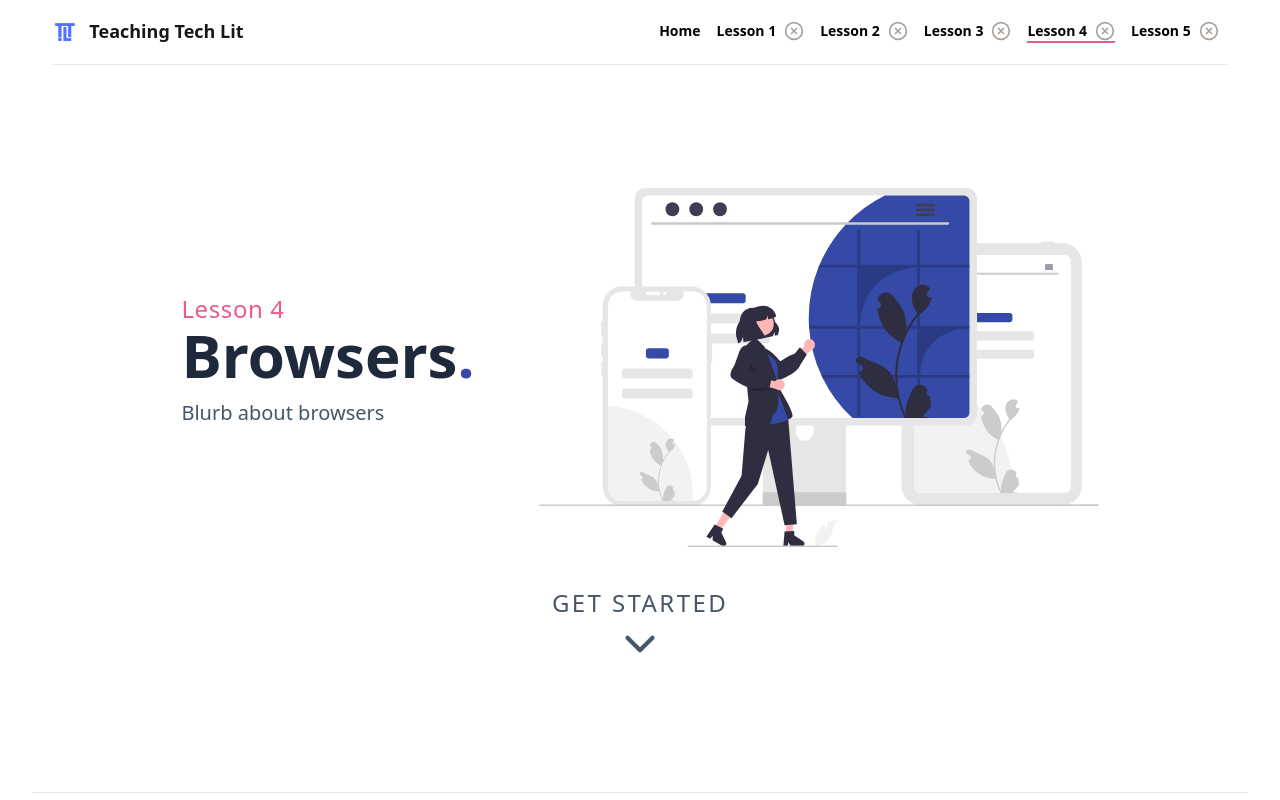
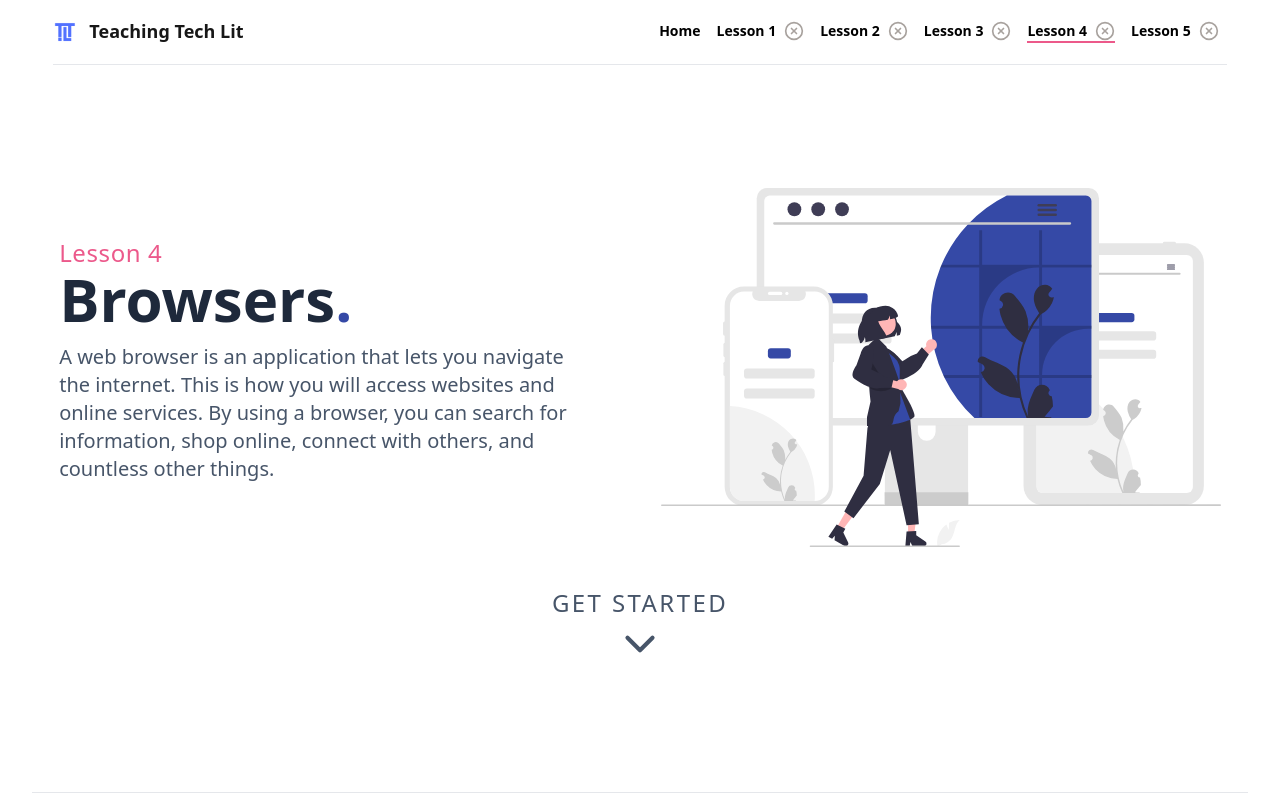
Before and after one commit to j-cleme/capstone_teaching-tech-lit, a SvelteKit app: page /browsers in a window 1280 px wide. Shown: the top 800 px of the page. Built offline with nearby package versions, Linux system fonts and the light colour scheme.

Commit message:
Added Blurbs to pages

```diff
--- a/src/routes/browsers/+page.svelte
+++ b/src/routes/browsers/+page.svelte
@@ -18,7 +18,9 @@
 				<h1 class="text-6xl text-slate-800 font-semibold">
 					Browsers<span class="text-[#3549A6]">.</span>
 				</h1>
-				<p class="pt-3.5 lg:max-w-[47ch] text-xl text-slate-600 mb-3.5">Blurb about browsers</p>
+				<p class="pt-3.5 lg:max-w-[47ch] text-xl text-slate-600 mb-3.5">
+					A web browser is an application that lets you navigate the internet. This is how you will access websites and online services. By using a browser, you can search for information, shop online, connect with others, and countless other things.
+				</p>
 			</div>
 			<!-- svelte-ignore a11y-img-redundant-alt -->
 			<img
--- a/src/routes/safety/+page.svelte
+++ b/src/routes/safety/+page.svelte
@@ -19,7 +19,9 @@
 				<h1 class="text-6xl text-slate-800 font-semibold">
 					Safety<span class="text-[#3549A6]">.</span>
 				</h1>
-				<p class="pt-3.5 lg:max-w-[47ch] text-xl text-slate-600 mb-3.5">Blurb about Safety</p>
+				<p class="pt-3.5 lg:max-w-[47ch] text-xl text-slate-600 mb-3.5">
+					It’s important to be safe when using the internet, though, especially with your personal information. By learning and taking precautions, you can help protect yourself while enjoying the benefits of the internet.
+				</p>
 			</div>
 			<!-- svelte-ignore a11y-img-redundant-alt -->
 			<img
```
